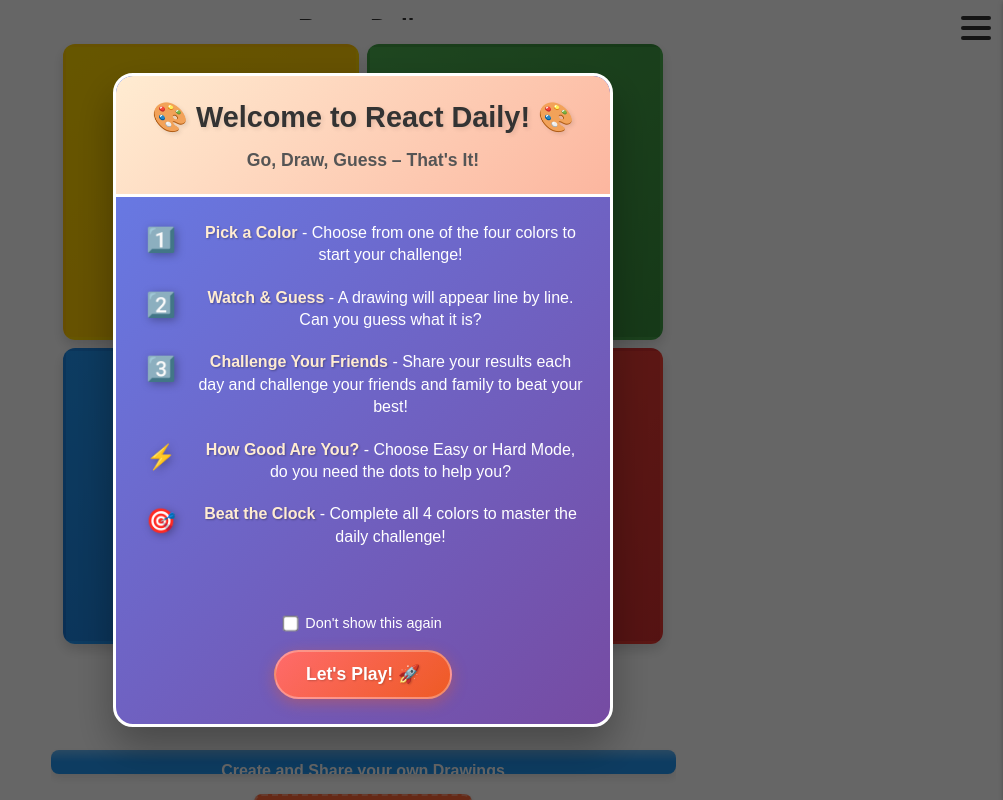
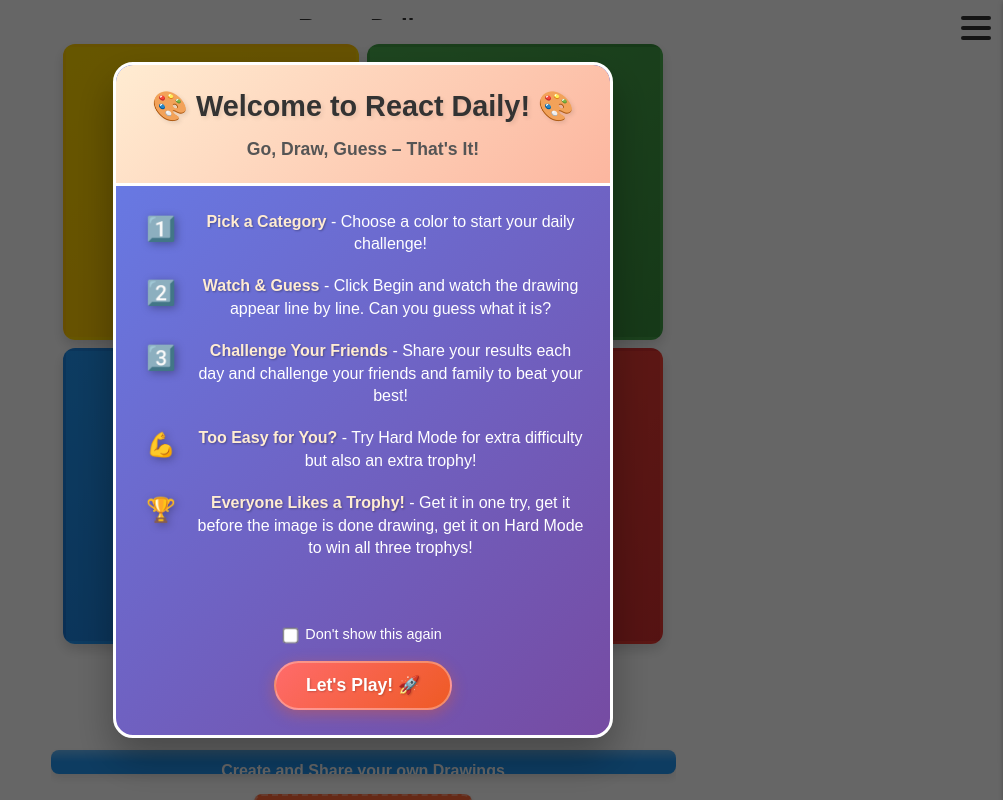
Before and after one commit to natemac/ReactDaily, a React (Vite) app: page /#/ in a window 1280 px wide. Shown: the whole page, without its empty margins (277-1280 px from the left). Built offline with nearby package versions, Linux system fonts and the light colour scheme; no server answers.

Commit message:
popup update

```diff
--- a/src/components/WelcomePopup.jsx
+++ b/src/components/WelcomePopup.jsx
@@ -25,14 +25,14 @@ function WelcomePopup({ isVisible, onClose }) {
           <div className="instruction-step">
             <span className="step-number">1️⃣</span>
             <div className="step-text">
-              <strong>Pick a Color</strong> - Choose from one of the four colors to start your challenge!
+              <strong>Pick a Category</strong> - Choose a color to start your daily challenge!
             </div>
           </div>
 
           <div className="instruction-step">
             <span className="step-number">2️⃣</span>
             <div className="step-text">
-              <strong>Watch & Guess</strong> - A drawing will appear line by line. Can you guess what it is?
+              <strong>Watch & Guess</strong> - Click Begin and watch the drawing appear line by line. Can you guess what it is?
             </div>
           </div>
 
@@ -44,16 +44,16 @@ function WelcomePopup({ isVisible, onClose }) {
           </div>
 
           <div className="instruction-step">
-            <span className="step-number">⚡</span>
+            <span className="step-number">💪</span>
             <div className="step-text">
-              <strong>How Good Are You?</strong> - Choose Easy or Hard Mode, do you need the dots to help you?
+              <strong>Too Easy for You?</strong> - Try Hard Mode for extra difficulty but also an extra trophy!
             </div>
           </div>
 
           <div className="instruction-step">
-            <span className="step-number">🎯</span>
+            <span className="step-number">🏆</span>
             <div className="step-text">
-              <strong>Beat the Clock</strong> - Complete all 4 colors to master the daily challenge!
+              <strong>Everyone Likes a Trophy!</strong> - Get it in one try, get it before the image is done drawing, get it on Hard Mode to win all three trophys!
             </div>
           </div>
         </div>
```
